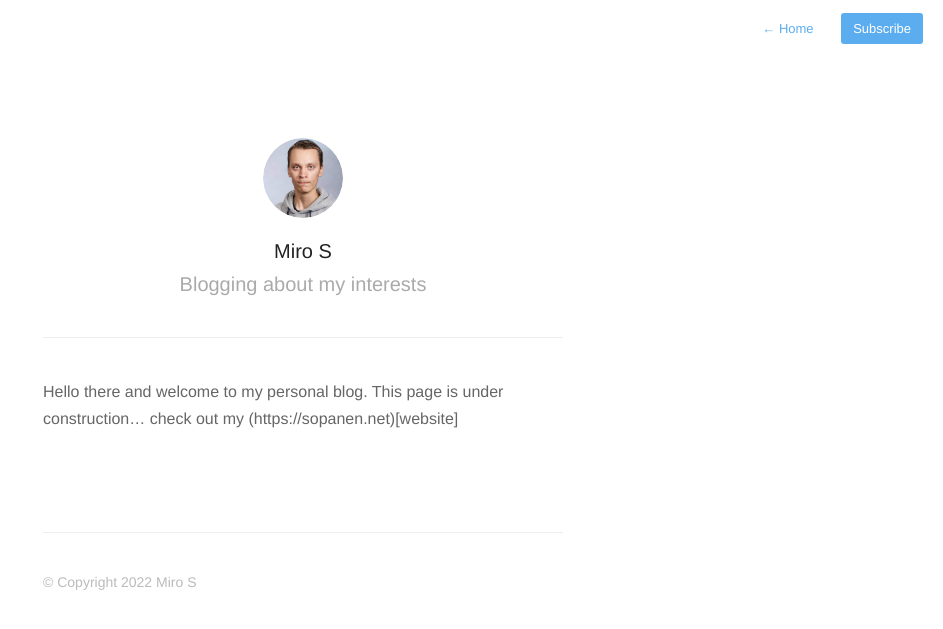
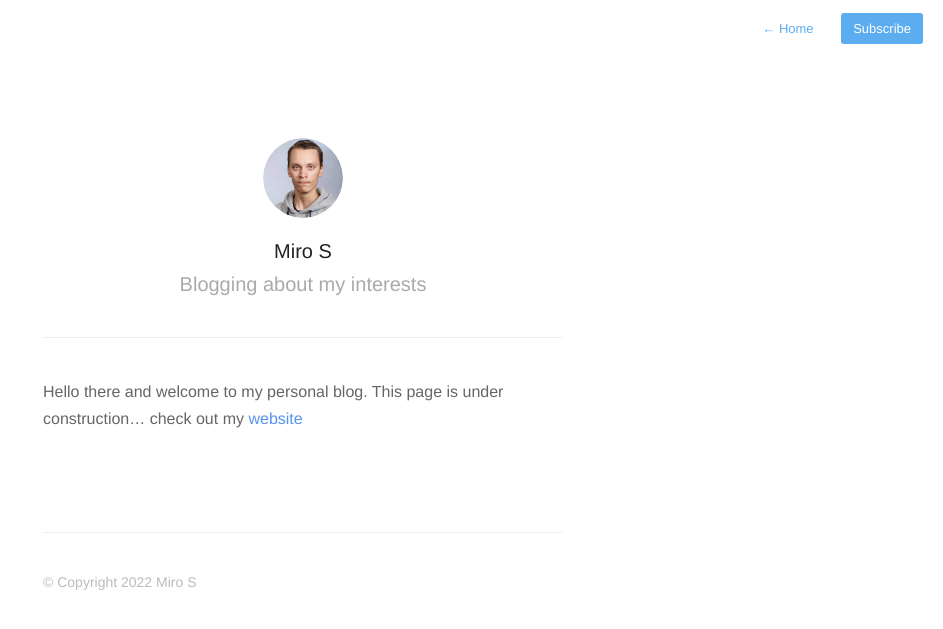
Before and after one commit to mirosopanen/blog, a Jekyll site: the page built from about.md, in a window 1280 px wide. Shown: the top 629 px of the page, without its empty margins (337-1280 px from the left). Built offline with Jekyll 4.4.1, drawn with Linux system fonts in a browser that asks for light colours; nearby versions of some CDN libraries; a file with an impossible date is left out; part of the change alters nothing that is shown.

Commit message:
Update about.md

```diff
--- a/about.md
+++ b/about.md
@@ -5,6 +5,6 @@ profile: true
 ---
 
 Hello there and welcome to my personal blog.
-This page is under construction... check out my (https://sopanen.net)[website]
+This page is under construction... check out my [website](https://sopanen.net)
 
 {% include footer.html %}
```
